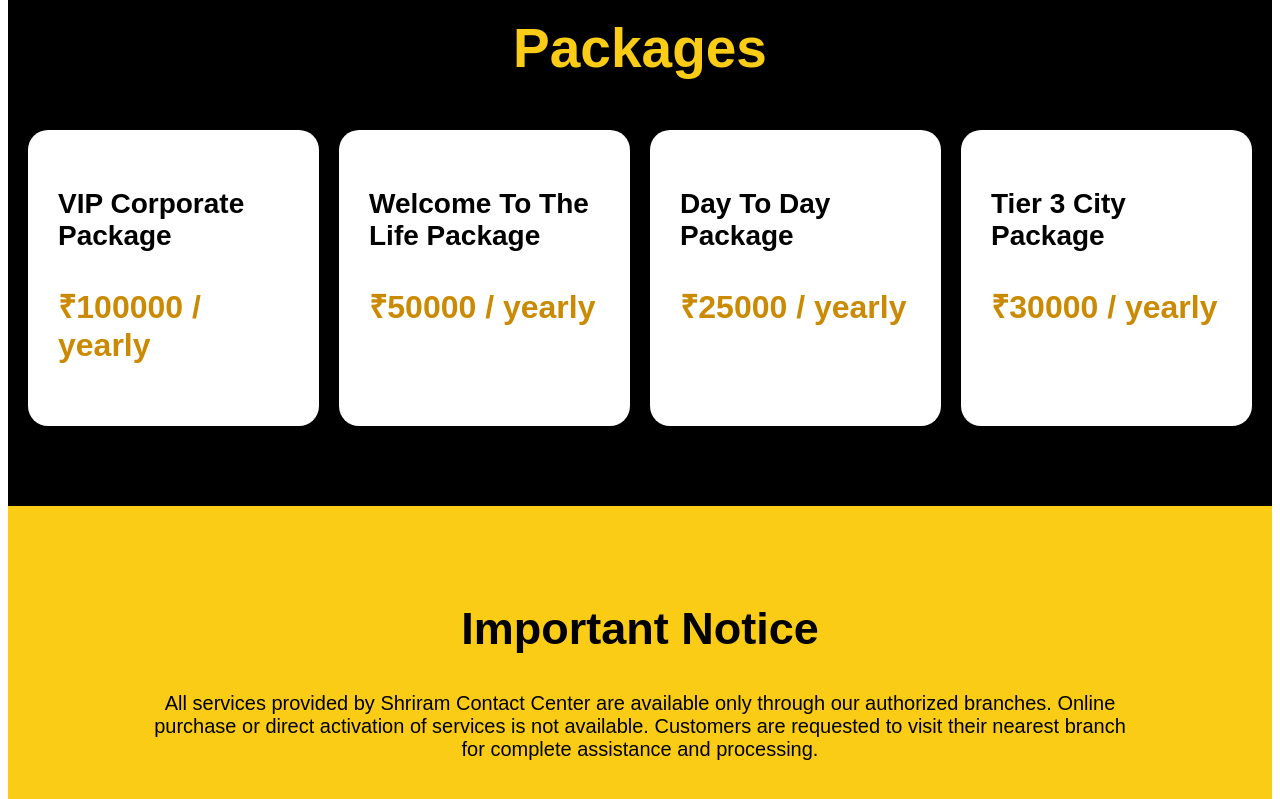
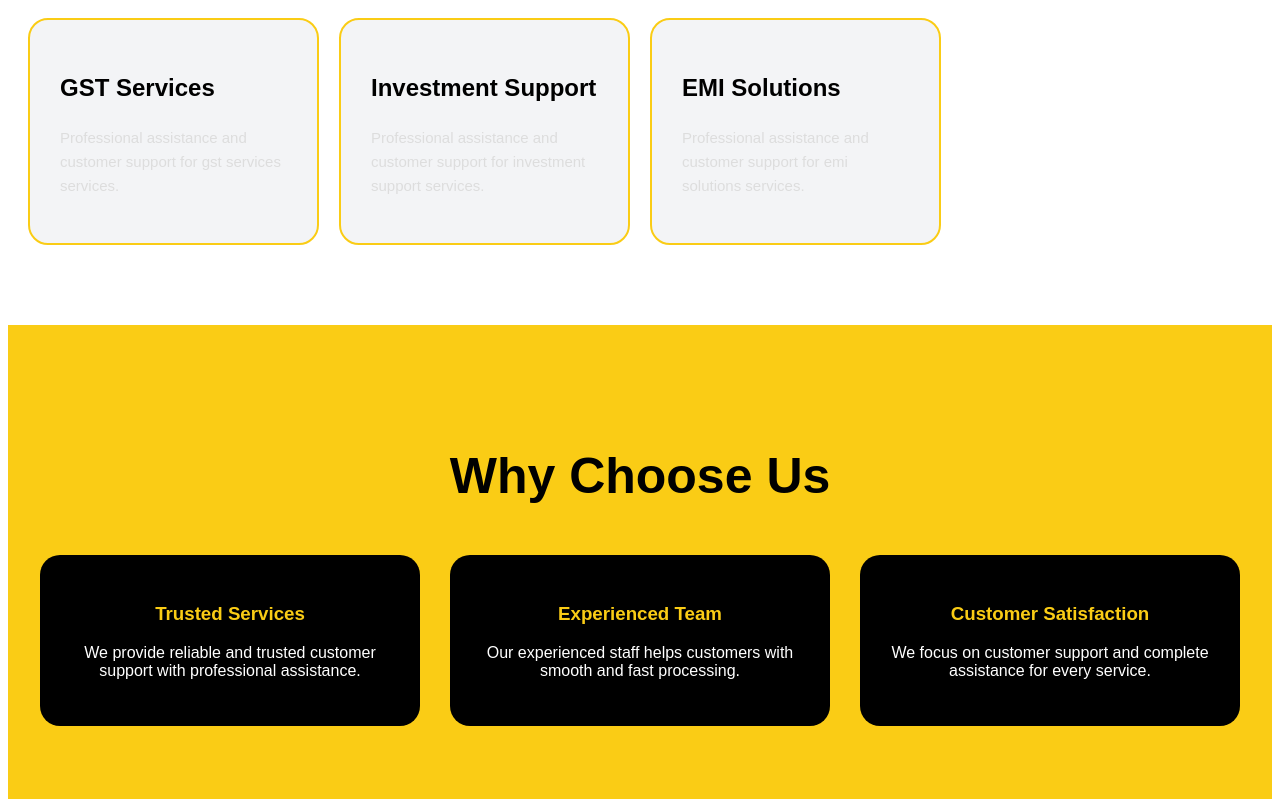
Before and after one commit to Abulaas1/shriram-contact-center, a Next.js app: page / in a window 1280 px wide. Shown: the part 2001-2800 px from the top of the page. Built offline with nearby package versions, Linux system fonts and the light colour scheme.

Commit message:
Update page.js

```diff
--- a/app/page.js
+++ b/app/page.js
@@ -165,11 +165,79 @@
               border:"2px solid #facc15"
             }}>
               <h3 style={{fontSize:"24px"}}>{service}</h3>
+                  <p style={{
+  marginTop:"10px",
+  color:"#ddd",
+  fontSize:"15px",
+  lineHeight:"24px"
+}}>
+Professional assistance and customer support for {service.toLowerCase()} services.
+</p>
             </div>
           ))}
         </div>
       </section>
+<section style={{
+  background:"#facc15",
+  color:"#000",
+  padding:"80px 20px",
+  textAlign:"center"
+}}>
 
+<h2 style={{
+  fontSize:"50px",
+  marginBottom:"50px",
+  fontWeight:"bold"
+}}>
+Why Choose Us
+</h2>
+
+<div style={{
+  display:"grid",
+  gridTemplateColumns:"repeat(auto-fit,minmax(250px,1fr))",
+  gap:"30px",
+  maxWidth:"1200px",
+  margin:"auto"
+}}>
+
+<div style={{
+  background:"#000",
+  color:"#fff",
+  padding:"30px",
+  borderRadius:"20px"
+}}>
+<h3 style={{color:"#facc15"}}>Trusted Services</h3>
+<p>
+We provide reliable and trusted customer support with professional assistance.
+</p>
+</div>
+
+<div style={{
+  background:"#000",
+  color:"#fff",
+  padding:"30px",
+  borderRadius:"20px"
+}}>
+<h3 style={{color:"#facc15"}}>Experienced Team</h3>
+<p>
+Our experienced staff helps customers with smooth and fast processing.
+</p>
+</div>
+
+<div style={{
+  background:"#000",
+  color:"#fff",
+  padding:"30px",
+  borderRadius:"20px"
+}}>
+<h3 style={{color:"#facc15"}}>Customer Satisfaction</h3>
+<p>
+We focus on customer support and complete assistance for every service.
+</p>
+</div>
+
+</div>
+</section>
       <section style={{
         background:"#000",
         padding:"80px 20px"
```
